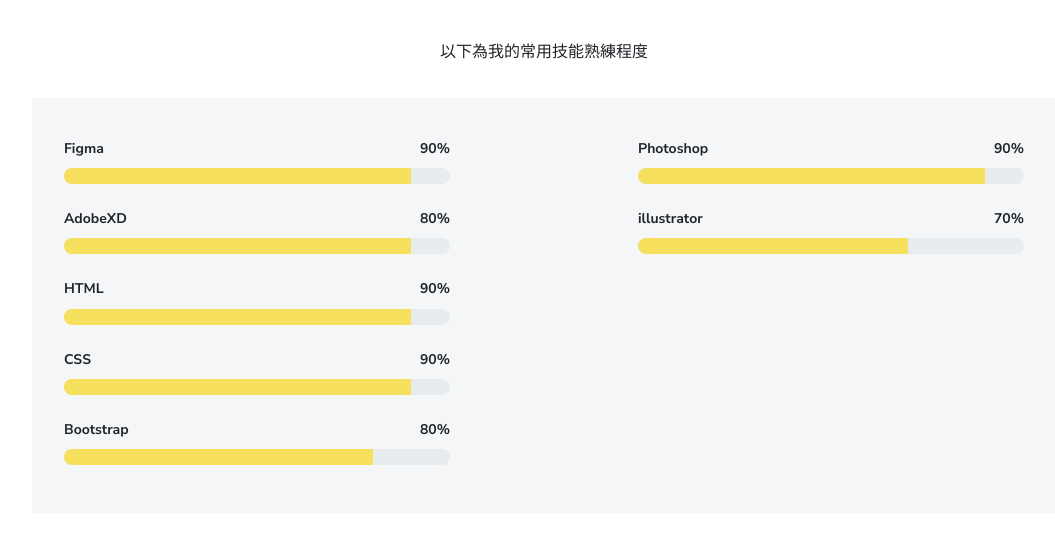
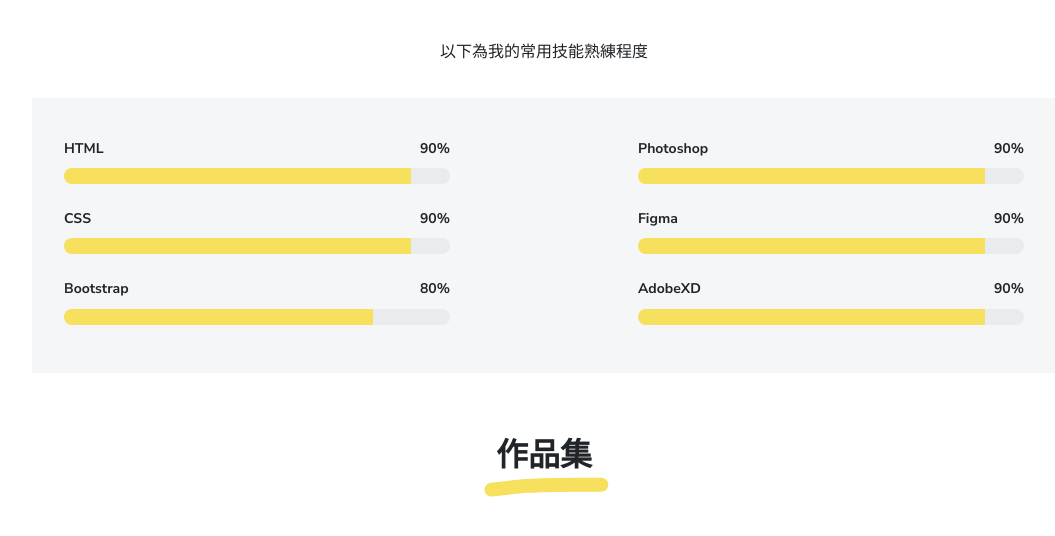
Before and after one commit to RuneHuang/pages, a plain HTML site: page index.html in a window 1280 px wide. Shown: the part 720-1256 px from the top of the page, without its empty margins (96-1151 px from the left). Drawn offline with Linux system fonts and the light colour scheme.

Commit message:
Update index.html
skill updated 2

```diff
--- a/index.html
+++ b/index.html
@@ -123,18 +123,6 @@
       <div class="row">
         <div class="col-md-5">
           <div class="py-1">
-            <div class="d-flex text-small fw-bolder"><span class="me-auto">Figma</span><span>90%</span></div>
-            <div class="progress my-1">
-              <div class="progress-bar bg-primary" role="progressbar" data-aos="zoom-in-right" data-aos-delay="100" data-aos-anchor=".skills-section" style="width: 90%" aria-valuenow="90" aria-valuemin="0" aria-valuemax="100"></div>
-            </div>
-          </div>
-          <div class="py-1">
-            <div class="d-flex text-small fw-bolder"><span class="me-auto">AdobeXD</span><span>80%</span></div>
-            <div class="progress my-1">
-              <div class="progress-bar bg-primary" role="progressbar" data-aos="zoom-in-right" data-aos-delay="200" data-aos-anchor=".skills-section" style="width: 90%" aria-valuenow="90" aria-valuemin="0" aria-valuemax="100"></div>
-            </div>
-          </div>
-          <div class="py-1">
             <div class="d-flex text-small fw-bolder"><span class="me-auto">HTML</span><span>90%</span></div>
             <div class="progress my-1">
               <div class="progress-bar bg-primary" role="progressbar" data-aos="zoom-in-right" data-aos-delay="100" data-aos-anchor=".skills-section" style="width: 90%" aria-valuenow="90" aria-valuemin="0" aria-valuemax="100"></div>
@@ -161,11 +149,23 @@
             </div>
           </div>
           <div class="py-1">
+            <div class="d-flex text-small fw-bolder"><span class="me-auto">Figma</span><span>90%</span></div>
+            <div class="progress my-1">
+              <div class="progress-bar bg-primary" role="progressbar" data-aos="zoom-in-right" data-aos-delay="100" data-aos-anchor=".skills-section" style="width: 90%" aria-valuenow="90" aria-valuemin="0" aria-valuemax="100"></div>
+            </div>
+          </div>
+          <div class="py-1">
+            <div class="d-flex text-small fw-bolder"><span class="me-auto">AdobeXD</span><span>90%</span></div>
+            <div class="progress my-1">
+              <div class="progress-bar bg-primary" role="progressbar" data-aos="zoom-in-right" data-aos-delay="200" data-aos-anchor=".skills-section" style="width: 90%" aria-valuenow="90" aria-valuemin="0" aria-valuemax="100"></div>
+            </div>
+          </div>
+          <!-- <div class="py-1">
             <div class="d-flex text-small fw-bolder"><span class="me-auto">illustrator</span><span>70%</span></div>
             <div class="progress my-1">
               <div class="progress-bar bg-primary" role="progressbar" data-aos="zoom-in-right" data-aos-delay="300" data-aos-anchor=".skills-section" style="width: 70%" aria-valuenow="70" aria-valuemin="0" aria-valuemax="100"></div>
             </div>
-          </div>
+          </div>         -->
         </div>
       </div>
     </div>
```
